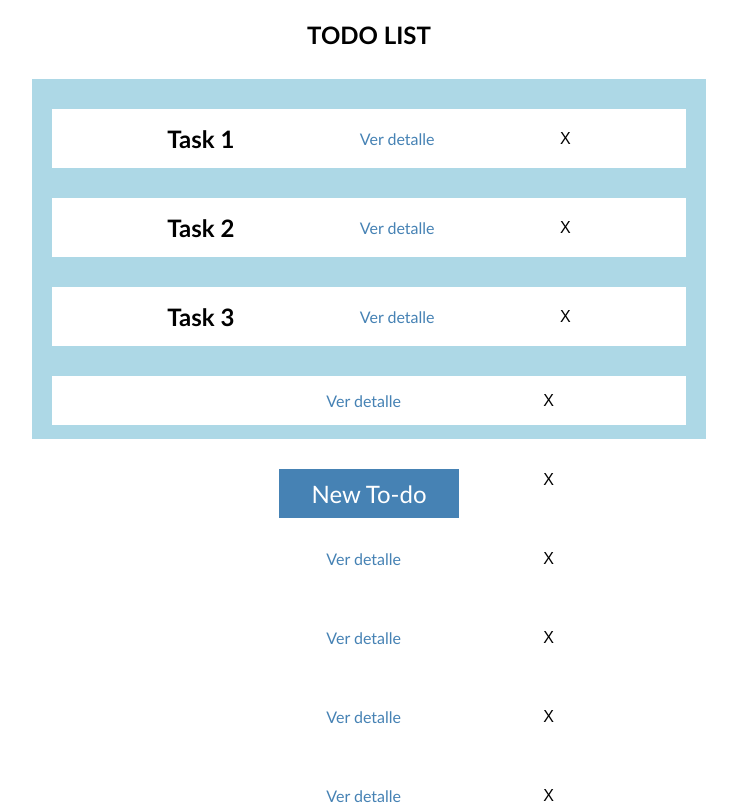
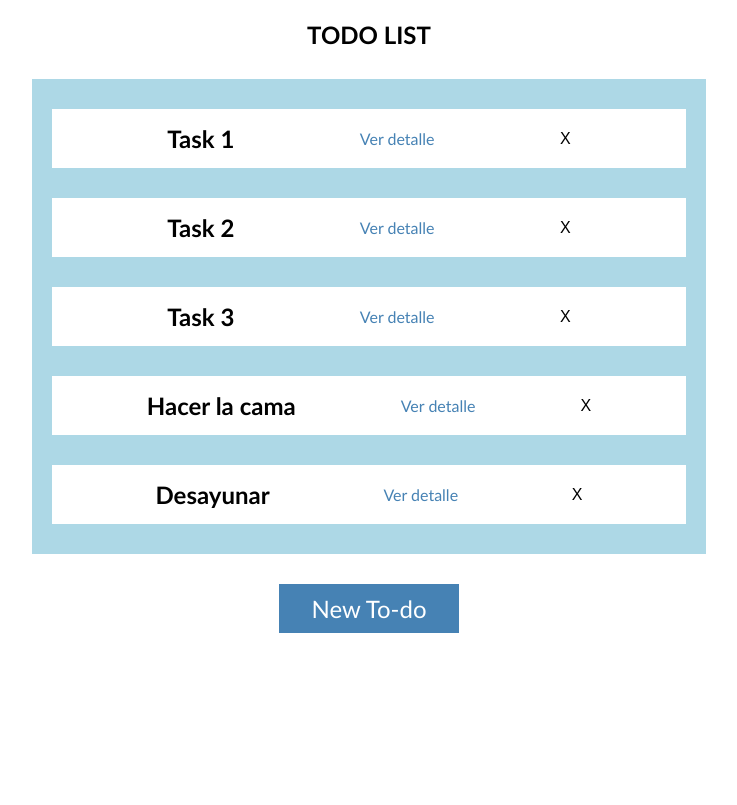
Before and after one commit to JuanSeGArtor/to-do-list, a React (Vite) app: page / in a window 1280 px wide. Shown: the top 805 px of the page, without its empty margins (271-1008 px from the left). Built offline with nearby package versions, Linux system fonts and the light colour scheme; data requests are answered from the project's data file.

Commit message:
estilos independietnes para NewTodo, agregar boton/link para regresar a TodoList

```diff
--- a/db.json
+++ b/db.json
@@ -19,70 +19,16 @@
       "creationDate": "08-03-2024"
     },
     {
-      "id": "633d",
-      "title": "",
-      "description": "",
-      "creationDate": ""
+      "id": "49c8",
+      "title": "Hacer la cama",
+      "description": "Actividad inicial del dia",
+      "creationDate": "2024-03-05"
     },
     {
-      "id": "6746",
-      "title": "",
-      "description": "",
-      "creationDate": ""
-    },
-    {
-      "id": "8f26",
-      "title": "",
-      "description": "",
-      "creationDate": ""
-    },
-    {
-      "id": "5e22",
-      "title": "",
-      "description": "",
-      "creationDate": ""
-    },
-    {
-      "id": "a7a5",
-      "title": "",
-      "description": "",
-      "creationDate": ""
-    },
-    {
-      "id": "a6a7",
-      "title": "",
-      "description": "",
-      "creationDate": ""
-    },
-    {
-      "id": "79d0",
-      "title": "",
-      "description": "",
-      "creationDate": ""
-    },
-    {
-      "id": "abbc",
-      "title": "",
-      "description": "",
-      "creationDate": ""
-    },
-    {
-      "id": "bf0f",
-      "title": "",
-      "description": "",
-      "creationDate": ""
-    },
-    {
-      "id": "3d19",
-      "title": "",
-      "description": "",
-      "creationDate": ""
-    },
-    {
-      "id": "686c",
-      "title": "",
-      "description": "",
-      "creationDate": ""
+      "id": "3bef",
+      "title": "Desayunar",
+      "description": "Actividad creada para desayunar",
+      "creationDate": "2024-03-08"
     }
   ]
 }
--- a/src/main.scss
+++ b/src/main.scss
@@ -25,7 +25,7 @@ body {
             background-color: lightblue;
             border: none;
             width: 80%;
-            height: 300px;
+            min-height: 300px;
             padding: 30px;
 
             .todos-list {
@@ -49,39 +49,6 @@ body {
                     cursor: pointer;
                 }
             }
-
-            input {
-                height: 30px;
-                width: 100%;
-                margin-top: -20px;
-            }
-            textarea {
-                width: 100%;
-                height: 80px;
-                margin-top: -20px;
-                resize: none;
-            }
-        }
-
-        .button-save {
-            text-align: center;
-            width: 180px;
-            padding: 10px 0px;
-            font-size: 24px;
-            border: none;
-            background-color: steelblue;
-            color: white;
-            text-decoration: none;
-            cursor: pointer;
-
-            &:hover {
-                transition: ease 1s;
-                background-color: rgb(96, 153, 201);
-                border-radius: 20px;
-            }
-            &:active {
-                margin-top: 10px;
-            }
         }
     }
 }
--- a/src/pages/NewTodo.jsx
+++ b/src/pages/NewTodo.jsx
@@ -1,11 +1,13 @@
 import { useState } from "react";
 import { createTodo } from "../services/todos";
+import './newTodo.scss';
+import Button from "../components/Button";
 
 
 export default function NewTodo() {
     const [title, setTitle] = useState('');
     const [description, setDescription] = useState('');
-    const [creationDate, setCreationDate] = useState('');
+    const [creationDate, setCreationDate] = useState('')
 
     const handleTitleChange = (e) => {
         setTitle(e.target.value);
@@ -20,6 +22,11 @@ export default function NewTodo() {
     };
 
     const handleSave = async () => {
+        if (!title || !description || !creationDate) {
+            console.log("Campo(s) no llenados");
+            return;
+        }
+
         const todo = {
             title: title,
             description: description,
@@ -29,10 +36,15 @@ export default function NewTodo() {
         try {
             const createdTodo = await createTodo(todo);
             console.log('New todo created:', createdTodo);
+            alert('TODO created');
+
+            setTitle('')
+            setDescription('')
+            setCreationDate('')
         } catch (error) {
             console.log('Error creating new todo:', error);
         }
-    }
+    };
 
 
     return (
@@ -46,9 +58,12 @@ export default function NewTodo() {
                 <label htmlFor="">TODO Creation Time</label>
                 <input required type="date" value={creationDate} onChange={handleCreationDateChange} />
             </main>
-            <button className="button-save" onClick={handleSave}>
-                Save
-            </button>
+            <div className="buttons">
+                <button className="button-save" onClick={handleSave}>
+                    Save
+                </button>
+                <Button text="TODOs List" path="/"/>
+            </div>
         </section>
     )
 }
--- /dev/null
+++ b/src/pages/newTodo.scss
@@ -0,0 +1,84 @@
+// Estilos componente NewTodo
+
+section {
+    display: flex;
+    flex-direction: column;
+    align-items: center;
+    justify-content: center;
+    gap: 30px;
+
+    main {
+        display: flex;
+        flex-direction: column;
+        align-items: center;
+        gap: 30px;
+        background-color: lightblue;
+        border: none;
+        width: 80%;
+        min-height: 300px;
+        padding: 30px;
+
+        .todos-list {
+            display: flex;
+            justify-content: space-evenly;
+            align-items: center;
+            width: 100%;
+            gap: 20px;
+            padding: 15px 10px;
+            background-color: white;
+
+            .link {
+                text-decoration: none;
+                color: steelblue;
+            }
+
+            button {
+                font-size: 16px;
+                background-color: transparent;
+                border: none;
+                cursor: pointer;
+            }
+        }
+
+        input {
+            height: 30px;
+            width: 100%;
+            margin-top: -20px;
+        }
+
+        textarea {
+            width: 100%;
+            height: 80px;
+            margin-top: -20px;
+            resize: none;
+        }
+    }
+
+    .buttons {
+        display: flex;
+        height: 48px;
+        gap: 40px;
+
+        button {
+            text-align: center;
+            width: 180px;
+            padding: 10px 0px;
+            font-size: 24px;
+            border: none;
+            background-color: steelblue;
+            color: white;
+            text-decoration: none;
+            cursor: pointer;
+
+            &:hover {
+                transition: ease 1s;
+                background-color: rgb(96, 153, 201);
+                border-radius: 20px;
+            }
+
+            &:active {
+                margin-top: 10px;
+            }
+        }
+    }
+}
```
